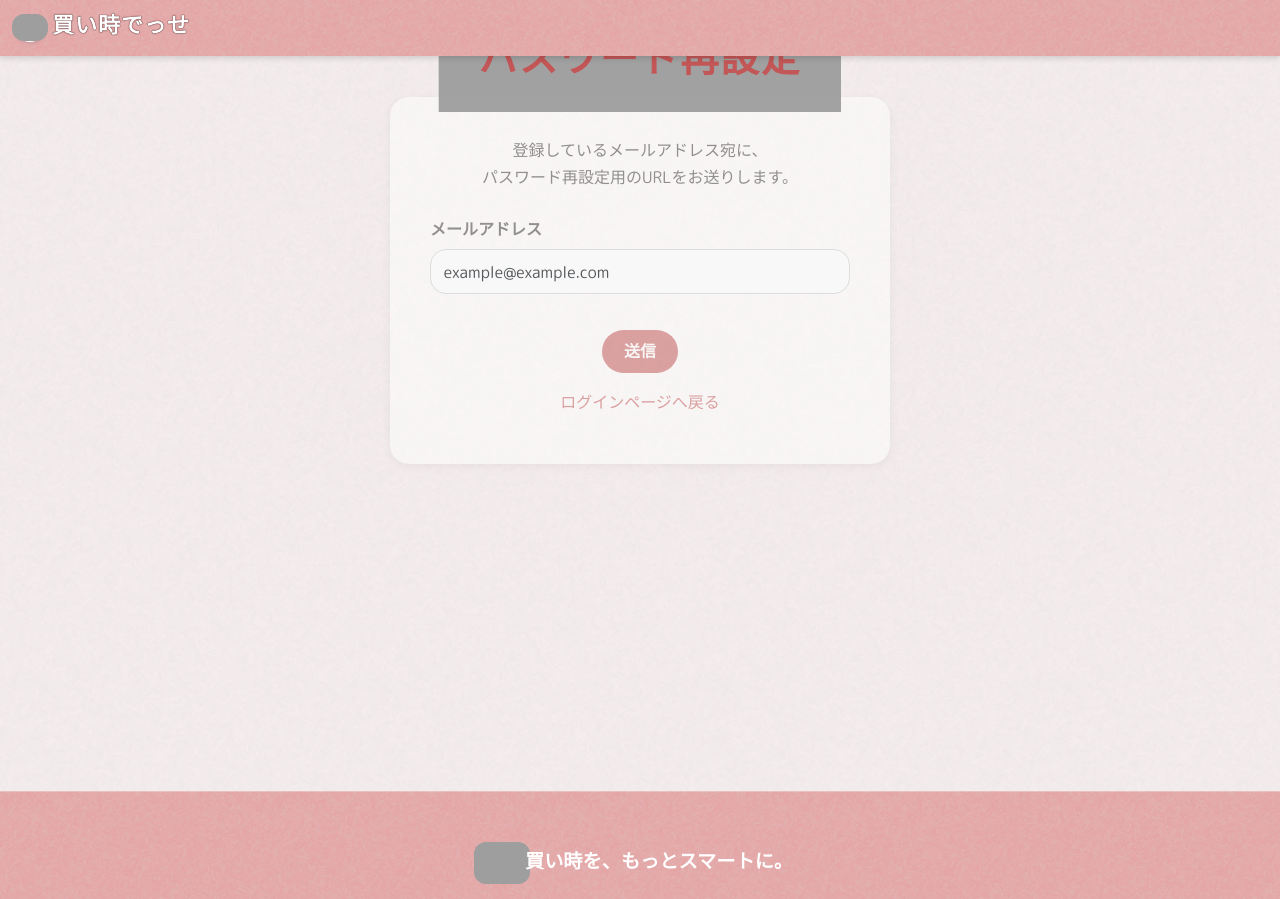
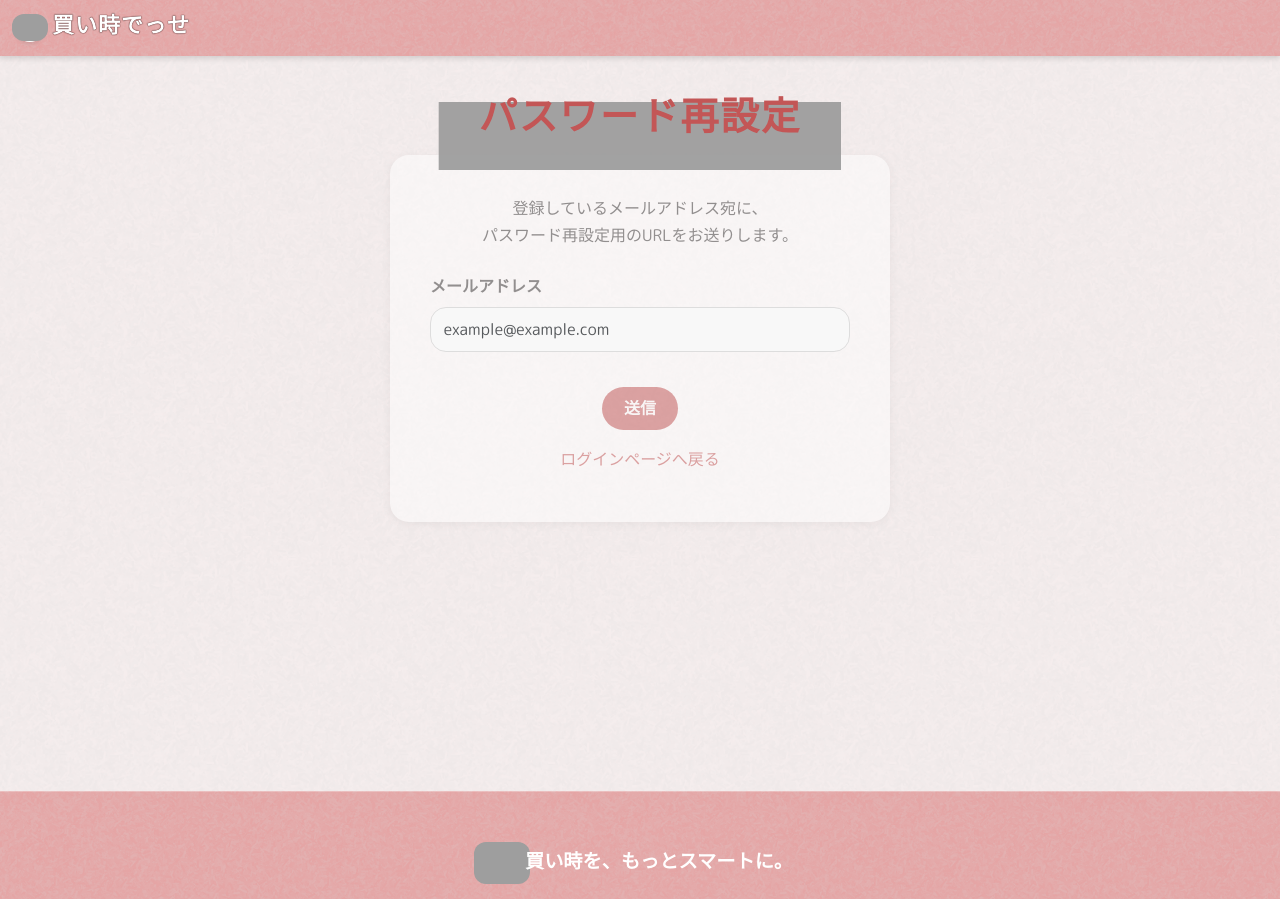
Before and after one commit to KoTakeuchi/kaidoki-desse, a Django app: page /password_reset/ in a window 1280 px wide. Run offline with Django 5.2, Linux system fonts and the light colour scheme; parts of the project's set-up code (start-up, migrations or seed data) failed here and were passed over; some libraries are stand-ins or nearby versions; some web fonts are replaced; grey boxes are pictures that could not be loaded.

Commit message:
fix: ログイン系ページタイトル余白修正・ユーザー情報編集ページ改修

```diff
--- a/static/css/auth.css
+++ b/static/css/auth.css
@@ -21,7 +21,7 @@
     justify-content: center;
     align-items: flex-start;
     min-height: calc(100vh - 180px);
-    padding-top: 4rem;
+    padding-top: 6rem;
     background: none;
 }
 
@@ -283,7 +283,7 @@
 /* --- 1920px以下（フルHD含む）で距離を少し詰める --- */
 @media screen and (max-width: 1920px) {
     .auth-wrapper {
-        padding-top: 1.4rem !important;
+        padding-top: 5rem !important;
         /* 4rem → 詰めたバランス値 */
     }
 
@@ -298,7 +298,7 @@
 /* --- 1921px以上（2K・4Kなど）では詰めすぎを防ぎ、フルHDと同じ余白を固定 --- */
 @media screen and (min-width: 1921px) {
     .auth-wrapper {
-        padding-top: 1.4rem !important;
+        padding-top: 5rem !important;
         /* フルHDと同値で固定 */
     }
 
```
